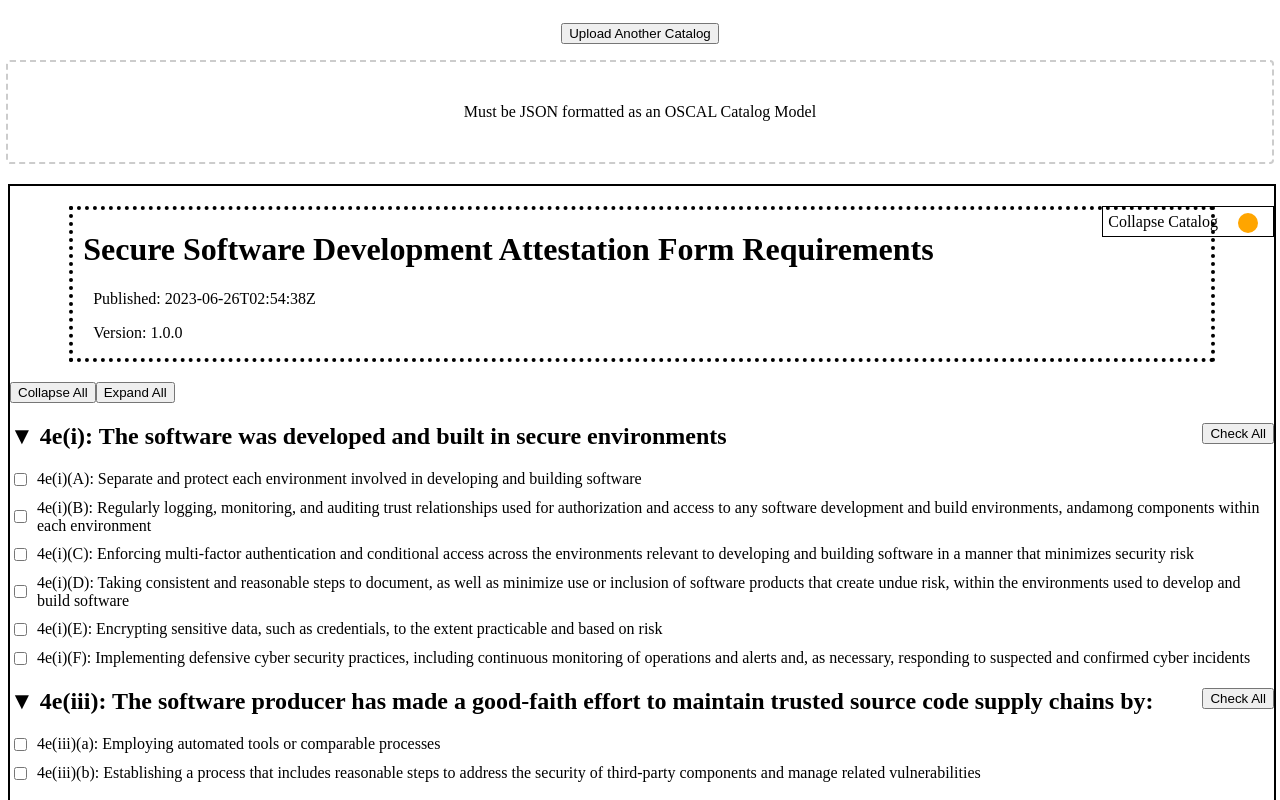
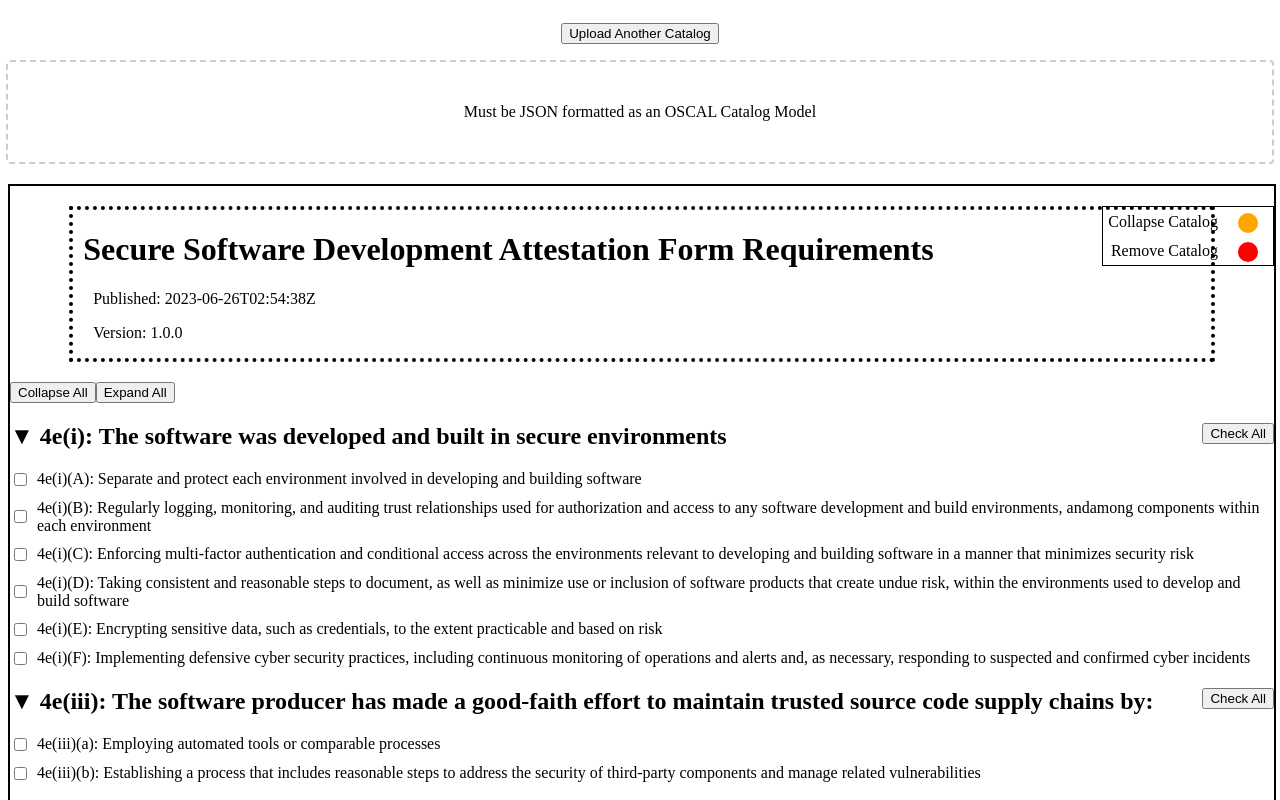
Before and after one commit to SoftwareDesignLab/Secure-Software-Self-Attestation, an Angular app in the folder web_app/sdlc-checklist/: page / in a window 1280 px wide. Shown: the top 800 px of the page. Built offline with nearby package versions, Linux system fonts and the light colour scheme.

Commit message:
Re-added the remove button for the default catalog and added a restore default button in the event the default catalog is deleted

```diff
--- a/web_app/sdlc-checklist/src/app/app.component.html
+++ b/web_app/sdlc-checklist/src/app/app.component.html
@@ -1,5 +1,6 @@
 <!-- TODO split processing vertically into upload and download sections -->
 <app-catalog-processing (fileSelected)="onFileSelected($event)"></app-catalog-processing>
+<button *ngIf="!isDefaultPresent()" (click)="restoreDefaultCatalog()">Restore Default</button>
 <div *ngFor="let catalog of catalogData.catalogs">
   <div class="catalog-container">
     <div class="button-panel">
@@ -8,8 +9,8 @@
       <div (click)="toggleExpansion(catalog.uuid)"
            [className]="isShown(catalog.uuid) ? 'circle-button orange' : 'circle-button green'">
       </div><br>
-      <p class="button-caption" *ngIf="isRemovable(catalog.uuid)">Remove Catalog</p>
-      <div (click)="removeCatalog(catalog.uuid)" class="circle-button red" *ngIf="isRemovable(catalog.uuid)"></div>
+      <p class="button-caption">Remove Catalog</p>
+      <div (click)="removeCatalog(catalog.uuid)" class="circle-button red"></div>
     </div>
     <app-catalog-info [uuid]="catalog.uuid" [metadata]="catalog.metadata" *ngIf="catalog"></app-catalog-info>
     <div id="grid-container" [className]="isShown(catalog.uuid) ? 'grid-container' : 'grid-container hidden'" *ngIf="catalog">
--- a/web_app/sdlc-checklist/src/app/app.component.ts
+++ b/web_app/sdlc-checklist/src/app/app.component.ts
@@ -23,7 +23,6 @@ export class AppComponent {
   catalogData: CatalogData = {catalogs: []};
   showComponentsArray: any;
   hiddenCatalogs = new Set<String>();
-  permanent = new Set<String>(["d152b49c-39b4-4765-a961-75051dcf2293"]);
   @ViewChildren(GroupComponent) childComponents!: QueryList<GroupComponent>;
   control: string = "Ungrouped Controls";
 
@@ -57,10 +56,15 @@ export class AppComponent {
 
   removeCatalog(uuid: String): void {
     let catalogs = this.catalogData.catalogs
-    catalogs = catalogs.splice(catalogs.findIndex((value)=>{value.uuid === uuid}))
+    catalogs = catalogs.splice(catalogs.findIndex((value)=>{return value.uuid === uuid}))
   }
 
-  isRemovable(uuid: String): boolean {
-    return !this.permanent.has(uuid);
+  restoreDefaultCatalog(): void {
+    this.catalogData.catalogs.push(catalog as Catalog);
+  }
+
+  isDefaultPresent(): boolean {
+    let index = this.catalogData.catalogs.findIndex((value)=>{return value.uuid === catalog.uuid})
+    return index >= 0;
   }
 }
```
